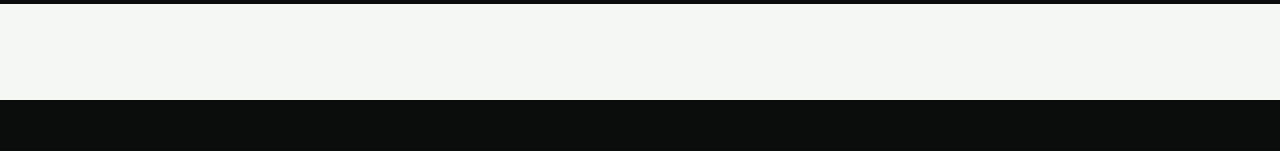
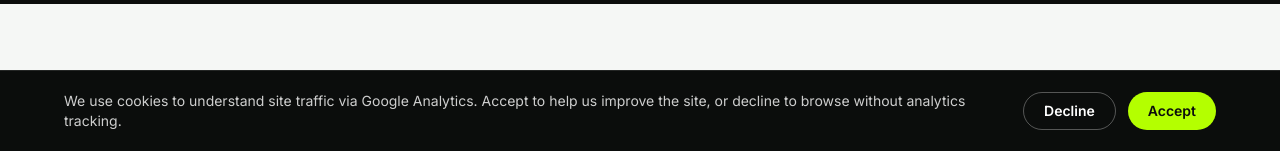
Before and after one commit to hitprotein/ProteinTracker, a Next.js app: page / in a window 1280 px wide. Shown: the part 649-800 px from the top of the page. Built offline with nearby package versions, Linux system fonts and the light colour scheme; no server answers.

Commit message:
Add cookie consent banner, gate GA4 loading behind consent

```diff
--- a/app/layout.tsx
+++ b/app/layout.tsx
@@ -2,7 +2,7 @@ import type { Metadata } from "next";
 import { Manrope, Inter } from "next/font/google";
 import Image from "next/image";
 import SiteHeader from "@/components/SiteHeader";
-import GoogleAnalytics from "@/components/GoogleAnalytics";
+import CookieConsent from "@/components/CookieConsent";
 import "./globals.css";
 
 const heading = Manrope({
@@ -89,7 +89,7 @@ export default function RootLayout({
             ]),
           }}
         />
-        <GoogleAnalytics />
+        <CookieConsent />
 
         <SiteHeader />
 
--- /dev/null
+++ b/components/CookieConsent.tsx
@@ -0,0 +1,73 @@
+"use client";
+
+import { useEffect, useState } from "react";
+import Script from "next/script";
+
+const CONSENT_KEY = "pt_cookie_consent";
+type Consent = "accepted" | "declined" | null;
+
+export default function CookieConsent() {
+  const [consent, setConsent] = useState<Consent>(null);
+  const [hydrated, setHydrated] = useState(false);
+  const gaId = process.env.NEXT_PUBLIC_GA_ID;
+
+  useEffect(() => {
+    const stored = window.localStorage.getItem(CONSENT_KEY) as Consent;
+    setConsent(stored);
+    setHydrated(true);
+  }, []);
+
+  function decide(choice: "accepted" | "declined") {
+    window.localStorage.setItem(CONSENT_KEY, choice);
+    setConsent(choice);
+  }
+
+  return (
+    <>
+      {/* GA4 only loads once the visitor has actively accepted — not on
+          page load, and never if they decline. */}
+      {gaId && consent === "accepted" && (
+        <>
+          <Script
+            src={`https://www.googletagmanager.com/gtag/js?id=${gaId}`}
+            strategy="afterInteractive"
+          />
+          <Script id="ga4-init" strategy="afterInteractive">
+            {`
+              window.dataLayer = window.dataLayer || [];
+              function gtag(){dataLayer.push(arguments);}
+              gtag('js', new Date());
+              gtag('config', '${gaId}');
+            `}
+          </Script>
+        </>
+      )}
+
+      {hydrated && consent === null && (
+        <div className="fixed inset-x-0 bottom-0 z-50 border-t border-pt-white/10 bg-pt-black px-6 py-5 text-pt-white">
+          <div className="mx-auto flex max-w-6xl flex-col items-center gap-4 sm:flex-row sm:justify-between">
+            <p className="text-sm text-pt-white/80">
+              We use cookies to understand site traffic via Google
+              Analytics. Accept to help us improve the site, or decline to
+              browse without analytics tracking.
+            </p>
+            <div className="flex shrink-0 gap-3">
+              <button
+                onClick={() => decide("declined")}
+                className="rounded-full border border-pt-white/30 px-5 py-2 text-sm font-semibold text-pt-white hover:bg-pt-white/10"
+              >
+                Decline
+              </button>
+              <button
+                onClick={() => decide("accepted")}
+                className="rounded-full bg-pt-green px-5 py-2 text-sm font-bold text-pt-black hover:opacity-90"
+              >
+                Accept
+              </button>
+            </div>
+          </div>
+        </div>
+      )}
+    </>
+  );
+}
--- a/components/GoogleAnalytics.tsx
+++ /dev/null
@@ -1,23 +0,0 @@
-import Script from "next/script";
-
-export default function GoogleAnalytics() {
-  const gaId = process.env.NEXT_PUBLIC_GA_ID;
-  if (!gaId) return null;
-
-  return (
-    <>
-      <Script
-        src={`https://www.googletagmanager.com/gtag/js?id=${gaId}`}
-        strategy="afterInteractive"
-      />
-      <Script id="ga4-init" strategy="afterInteractive">
-        {`
-          window.dataLayer = window.dataLayer || [];
-          function gtag(){dataLayer.push(arguments);}
-          gtag('js', new Date());
-          gtag('config', '${gaId}');
-        `}
-      </Script>
-    </>
-  );
-}
```
Also changed, not shown: 1 other file (tests, documents, lock files or other folders).
